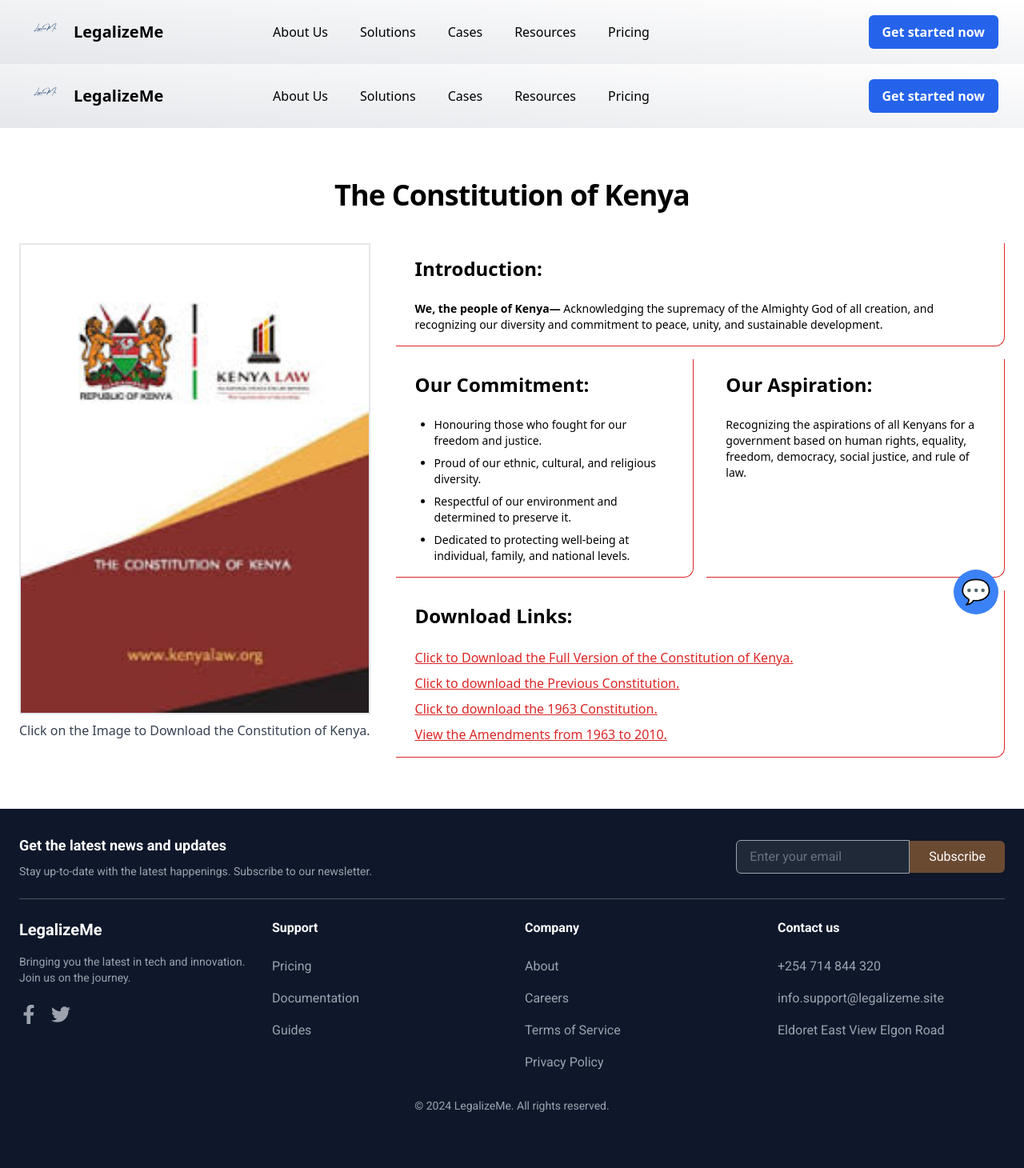
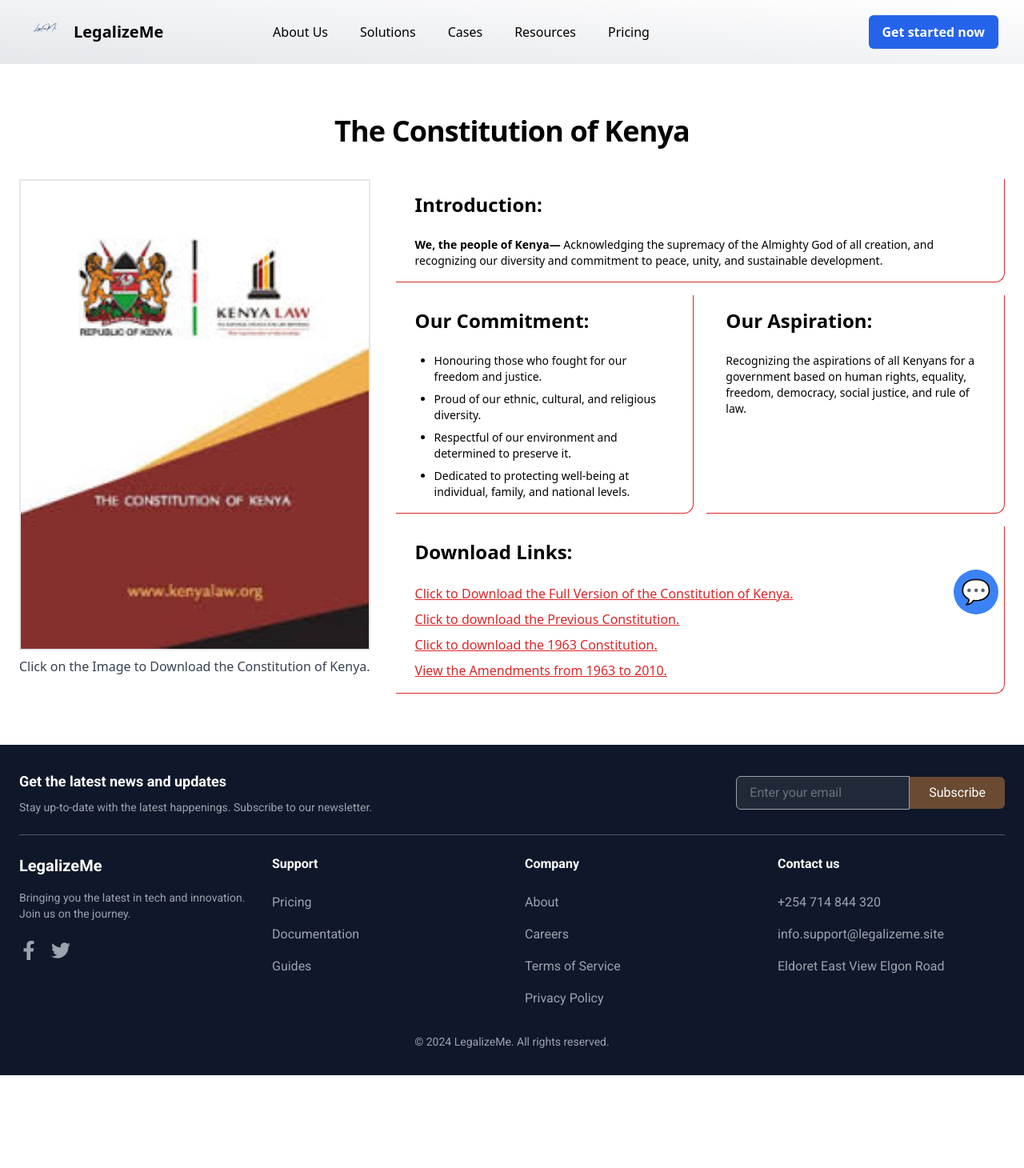
Before and after one commit to CheropS/LegalizeMe, a React (Vite) app in the folder client/: page /resources in a window 1280 px wide. Shown: the top 1460 px of the page at 80% size. After the commit the page ends 1344 px from the top, so only its background shows below. Built offline with nearby package versions, Linux system fonts and the light colour scheme.

Commit message:
Updated resources page

```diff
--- a/client/src/components/Resources.jsx
+++ b/client/src/components/Resources.jsx
@@ -1,15 +1,10 @@
 import React from 'react';
-import Navbar from './Navbar';
-import Breadcrumb from './Breadcrumb';
 import Constitution from './Constitution';
-import Footer from './Footer';
 
 const Resources = () => {
     return (
         <>
-            <Navbar />
             <Constitution />
-            <Footer />
         </>
     );
 }
```
